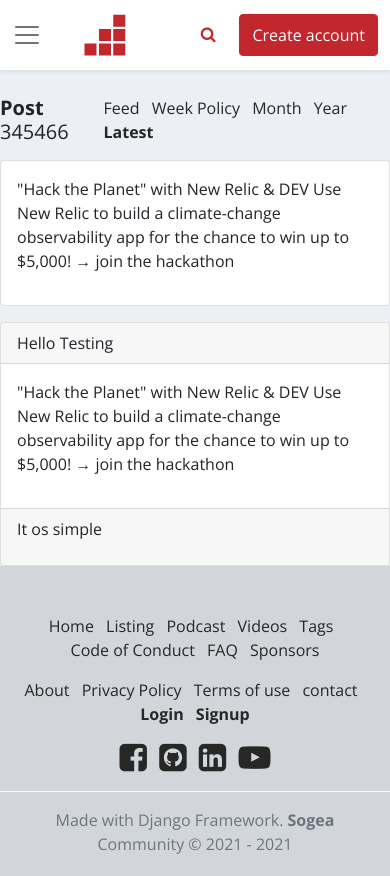
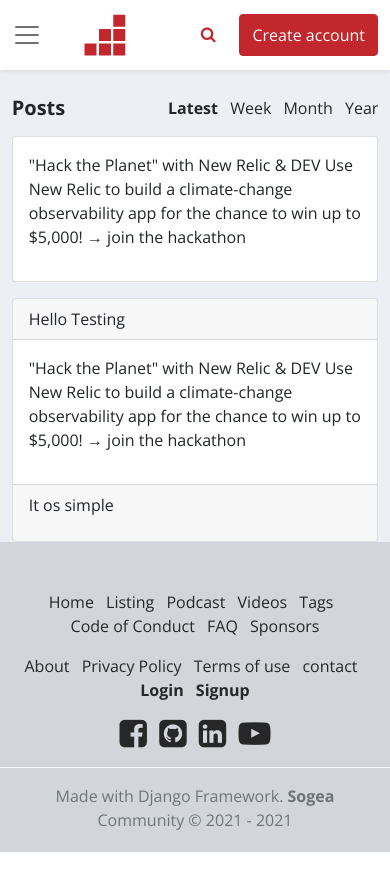
Before and after one commit to devmedtz/sogea, a Django app: page / in a window 390 px wide. After the commit the page ends 852 px from the top, so only its background shows below. Run offline with Django 3.2, Linux system fonts and the light colour scheme; parts of the project's set-up code (start-up, migrations or seed data) failed here and were passed over; some libraries are stand-ins or nearby versions.

Commit message:
dsgshdshgf

```diff
--- a/main/templates/main/index.html
+++ b/main/templates/main/index.html
@@ -12,6 +12,8 @@
             <div class="col-lg-3 pb-5 d-none d-lg-block">
                 <div class="card my-3 border-0">
                     <div class="card-body d-grid gap-2">
+                        <h6 class="mt-2"><b>Sogea Community</b> is a community of 572,187 amazing developers</h6>
+                        <small class="text-muted mb-2">We're a place where coders share, stay up-to-date and grow their careers.</small>
                         <button class="btn btn-maroon">Create New Account</button>
                         <button class="btn btn-outline-maroon" type="button">login</button>
                         <h5 class="text-center my-2">OR</h5>
@@ -58,15 +60,15 @@
             <div class="col-lg-6 mt-3">
                 <div class="row">
                     <div class="col-3">
-                        <h5><b>Post </b>345466</h5>
+                        <h5><b>Posts</b></h5>
                     </div>
                     <div class="col-9 d-flex justify-content-end">
                         <ul class="list-inline">
-                            <li class="list-inline-item"><a href="#">Feed</a></li>
-                            <li class="list-inline-item"><a href="#">Week Policy</a></li>
+                            <li class="list-inline-item"><a href="#"><b>Latest</b></a></li>
+                            <li class="list-inline-item"><a href="#">Week</a></li>
                             <li class="list-inline-item"><a href="#">Month</a></li>
                             <li class="list-inline-item"><a href="#">Year</a></li>
-                            <li class="list-inline-item"><a href="#"><b>Latest</b></a></li>
+
                         </ul>
                     </div>
                 </div>
--- a/static/css/style.css
+++ b/static/css/style.css
@@ -131,6 +131,11 @@ html, body {
 
 @media (max-width: 991.98px) {
 
+    main{
+      padding-right: 3%;
+      padding-left: 3%;
+    }
+
     .offcanvas-header{ display:block!important; }
     .offcanvas-card{display: block!important;}
     .logo-mobile{display: block!important;}
```
